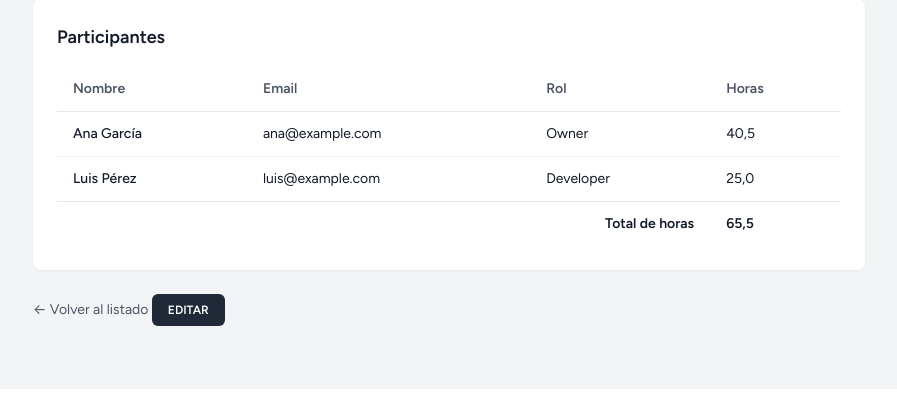
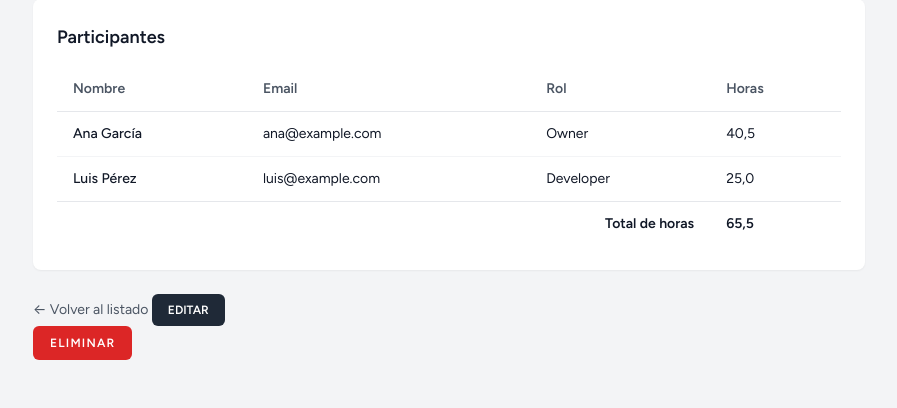
Before and after one commit to brivesp839/3.9-Plataforma-gestion-proyectos, a Laravel app: page /projects/1 in a window 1280 px wide. Shown: the part 411-819 px from the top of the page, without its empty margins (191-1088 px from the left). Before the commit the page ends 737 px from the top, so only its background shows below. Run offline with Laravel 12, Linux system fonts and the light colour scheme; a user stored in the database is signed in; data comes from the database, SQL or seed files in the repository; style sheets or scripts are compiled from the project's sources.

Commit message:
CRUD de proyectos con controlador, rutas y vistas

```diff
--- a/resources/views/projects/show.blade.php
+++ b/resources/views/projects/show.blade.php
@@ -92,11 +92,20 @@
                 <a href="{{ route('projects.index') }}" class="text-sm text-gray-600 hover:text-gray-900">
                     &larr; Volver al listado
                 </a>
+
                 <!--Botón para redirigir a edit -->
                 <a href="{{ route('projects.edit', $project) }}"
                     class="inline-flex items-center px-4 py-2 bg-gray-800 text-white text-xs font-semibold uppercase rounded-md hover:bg-gray-700">
                     Editar
                 </a>
+
+                <!--Botón para borrar el proyecto -->
+                <form method="POST" action="{{ route('projects.destroy', $project) }}"
+                    onsubmit="return confirm('¿Seguro que quieres eliminar este proyecto? Esta acción no se puede deshacer.')">
+                    @csrf
+                    @method('DELETE')
+                    <x-danger-button>Eliminar</x-danger-button>
+                </form>
             </div>
 
         </div>
```
Also changed, not shown: 2 other files.
